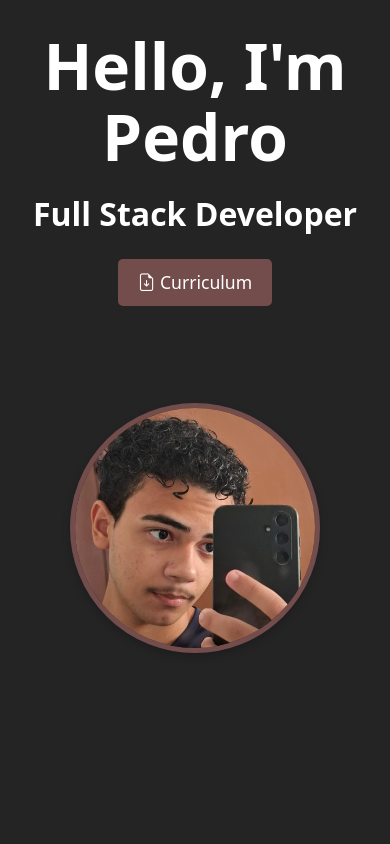
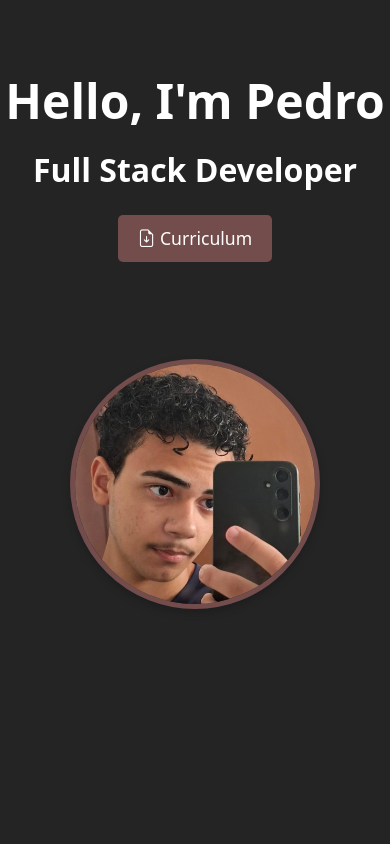
Before and after one commit to PedroHmelosilva/portifolio, a React (Vite) app: page / in a window 390 px wide. Shown: the top 844 px of the page. Built offline with nearby package versions, Linux system fonts and the light colour scheme.

Commit message:
Update App.css

```diff
--- a/src/App.css
+++ b/src/App.css
@@ -61,10 +61,6 @@ div#letters {
     padding: 0;
   }
 
-  h1 {
-    font-size: 1rem;
-  }
-
   img#perfil_foto {
     width: 300px;
     height: 300px;
@@ -79,8 +75,8 @@ div#letters {
 
 /* Additional styles for very small screens */
 @media screen and (max-width: 480px) {
-  h1 {
-    font-size: 1rem;
+  h1#title {
+    font-size: 3rem;
   }
 
   img#perfil_foto {
```
